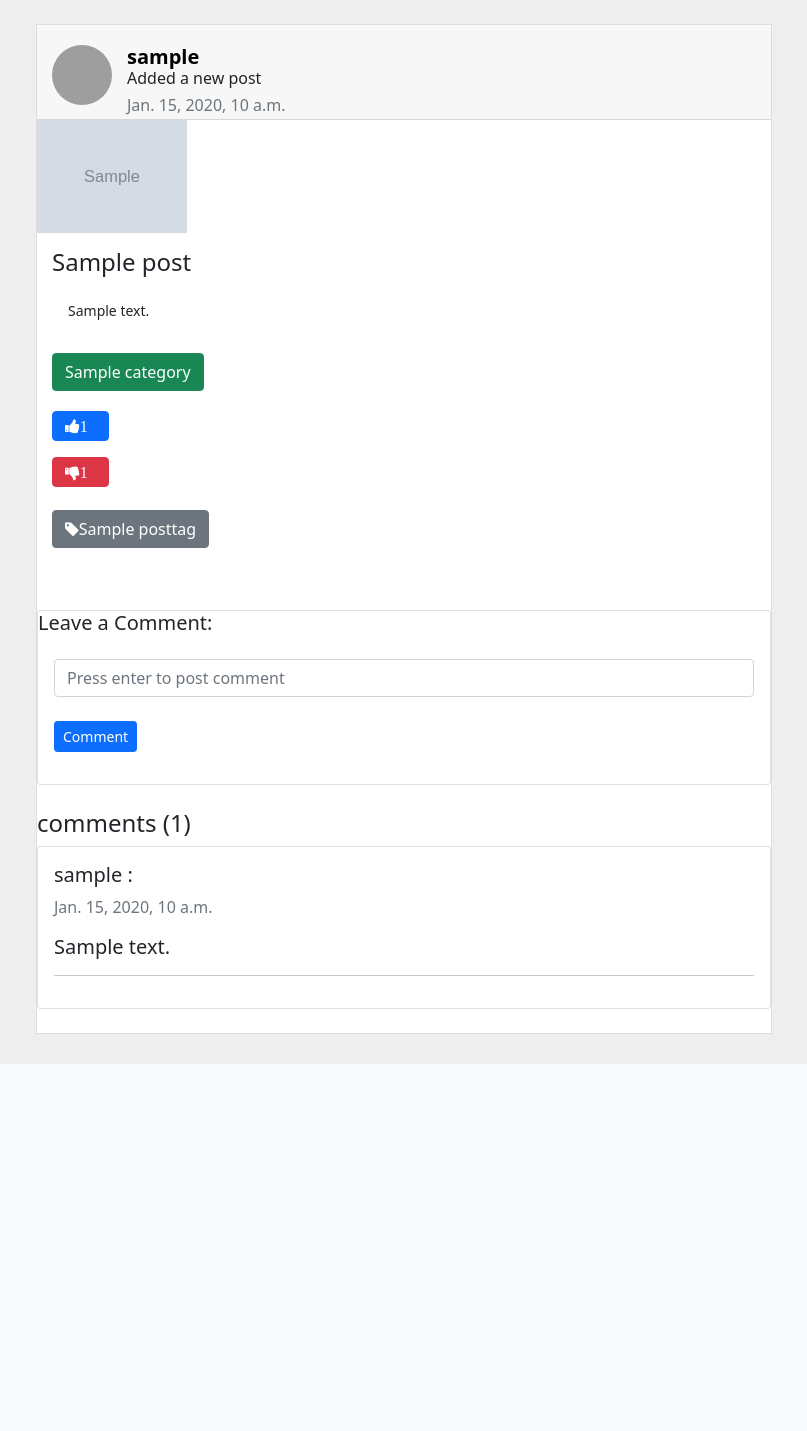
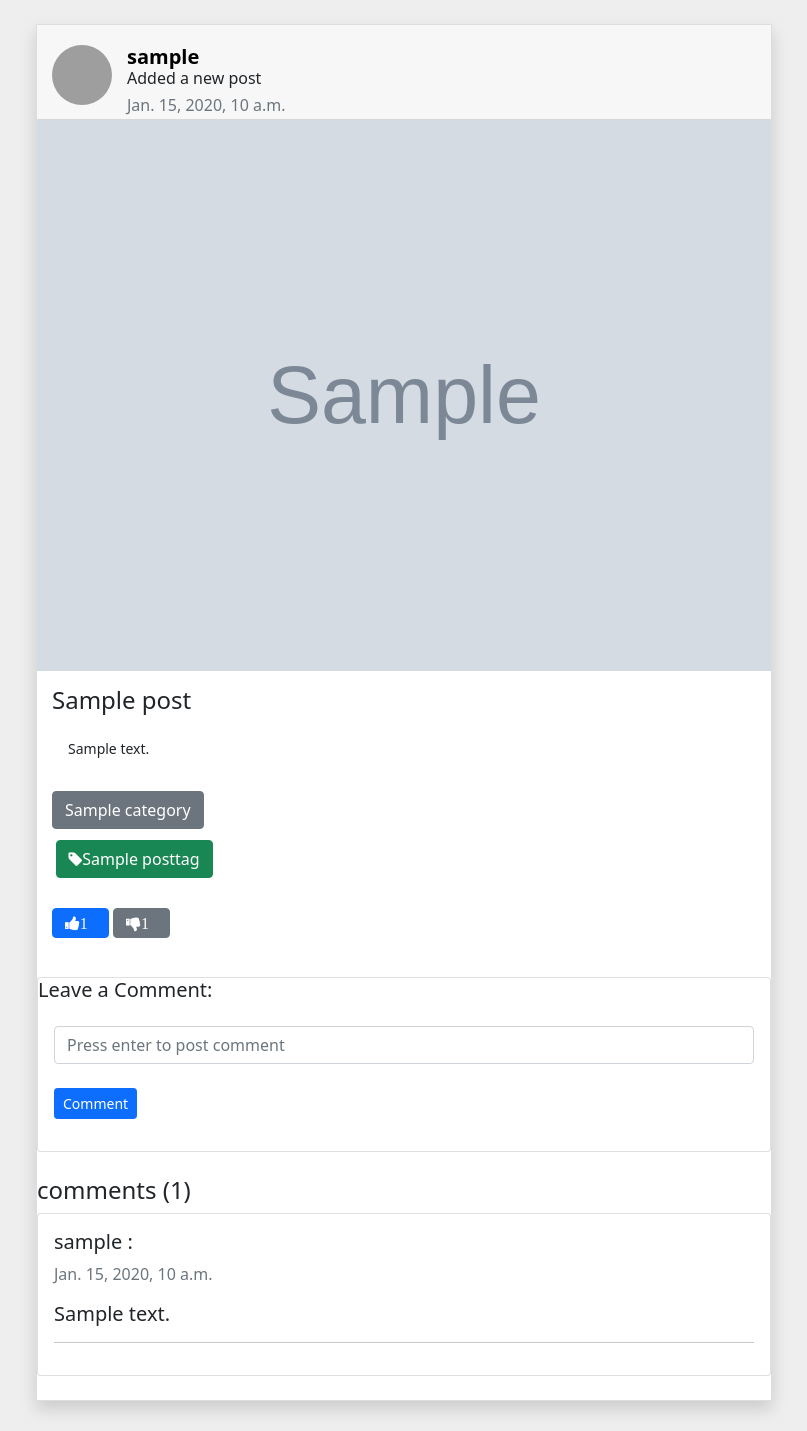
Before and after one commit to OmarAbdelzaher/Django-Blog-Project-G1, a Django app: page /dj_blog/post/1 in a window 1280 px wide. Shown: the part 90-1521 px from the top of the page, without its empty margins (46-853 px from the left). Before the commit the page ends 1124 px from the top, so only its background shows below. Run offline with Django 3.2, Linux system fonts and the light colour scheme; tables that the repository leaves empty hold one stand-in row (values such as "Sample post"); grey boxes marked "Sample" are stand-in pictures; some libraries are stand-ins or nearby versions; grey boxes are pictures that could not be loaded.

Commit message:
add tags and styling

```diff
--- a/dj_blog/static/css/post.css
+++ b/dj_blog/static/css/post.css
@@ -312,8 +312,8 @@ body {
   margin-top: 20px;
 }
 .post .post-description .stats .stat-item {
+  margin-bottom: 0%;
   display: inline-block;
-  margin-right: 15px;
 }
 .post .post-description .stats .stat-item .icon {
   margin-right: 8px;
--- a/templates/dj_blog/post.html
+++ b/templates/dj_blog/post.html
@@ -11,7 +11,7 @@
     <div class="col-sm-8 col-sm-offset-2">
         <div class="row">
             <div class="col-sm-12">
-                <div class="card panel panel-white post">
+                <div class="card panel panel-white post shadow">
                     <div class="card-header post-heading">
                         <div class="pull-left image">
                             <img src="https://bootdey.com/img/Content/avatar/avatar1.png" class="rounded-circle img-fluid avatar" alt="user profile image">
@@ -24,8 +24,8 @@
                             <h6 class="text-muted time">{{post.date_of_publish}}</h6><br><br>
                         </div>
                     </div>
-                    <div class="post-image">
-                        <img src={% static post.picture %} class="image" alt="image post" style="width:150px;">
+                    <div class="">
+                        <img src={% static post.picture %} class="image" alt="image post" style="width:100%;">
                     </div>
 
                     <div class="post-description">
@@ -33,28 +33,32 @@
                         <h4>{{post.title}}</h4>
                         <p class="card-body">{{post.content}}</p>
                         <div>
-                            <span class="btn btn-success all-tags ">{{post.category}}</span>
+                            <span class="btn btn-secondary all-tags ">{{post.category}}</span>
+                        </div>
+
+                        <div class="">
+                            <ul class="blog-tags list-unstyled list-inline ">
+
+                                    <li>
+                                        {% for tag in post.tag.all %}
+                                        <a class="btn btn-success all-tags" style="margin: .5%;"  href="#"><i class="fa fa-tag "></i>{{tag}}</a>
+                                        {% endfor %}
+                                    </li>
+
+                            </ul>
 
                         </div>
-                        <div class="stats">
-                            <form method="POST" action="{% url 'like' post.id %}"> {% csrf_token %}
-                                <button type="submit" class="btn btn-primary stat-item">
+                        <div class="stats" >
+                            <form class="stat-item" method="POST" action="{% url 'like' post.id %}"> {% csrf_token %}
+                                <button type="submit" class="btn btn-primary ">
                                     <i class="fa fa-thumbs-up icon">{{post.likes.all.count}}</i>
                                 </button>
                             </form>
-                            <form method="POST" action="{% url 'dislike' post.id %}"> {% csrf_token %}
-                                <button type="submit" class="btn btn-danger stat-item">
+                            <form class="stat-item" method="POST" action="{% url 'dislike' post.id %}"> {% csrf_token %}
+                                <button type="submit" class="btn btn-secondary">
                                     <i class="fa fa-thumbs-down icon">{{post.dislikes.all.count}}</i>
                                 </button>
                             </form>
-                        </div>
-                        <div class="">
-                            <ul class="blog-tags list-unstyled list-inline d-flex flex-row ">
-                                {% for tag in post.tag.all %}
-                                    <li><a class="btn btn-secondary all-tags " href="#"><i class="fa fa-tag "></i>{{tag}}</a></li>
-                                {% endfor %}
-                            </ul>
-
                         </div>
                     </div>
 
```
Also changed, not shown: templates/dj_blog/cat-posts.html (+10 -1 lines), templates/dj_blog/landing.html (+18 -10 lines), templates/dj_blog/search.html (+7 -3 lines), dj_blog/migrations/0001_initial.py, dj_blog/static/images/pexels-mikhail-nilov-9159401.jpg (added).
